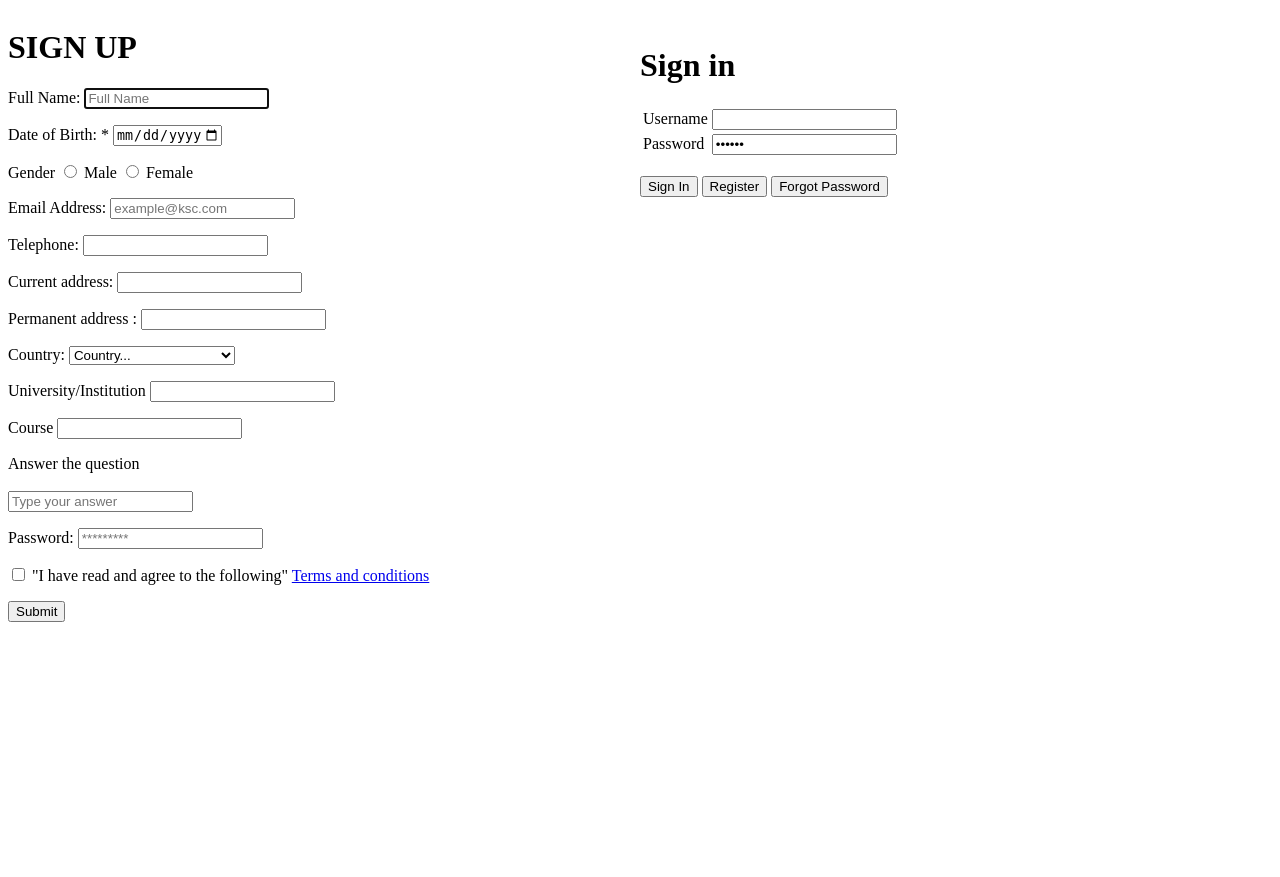
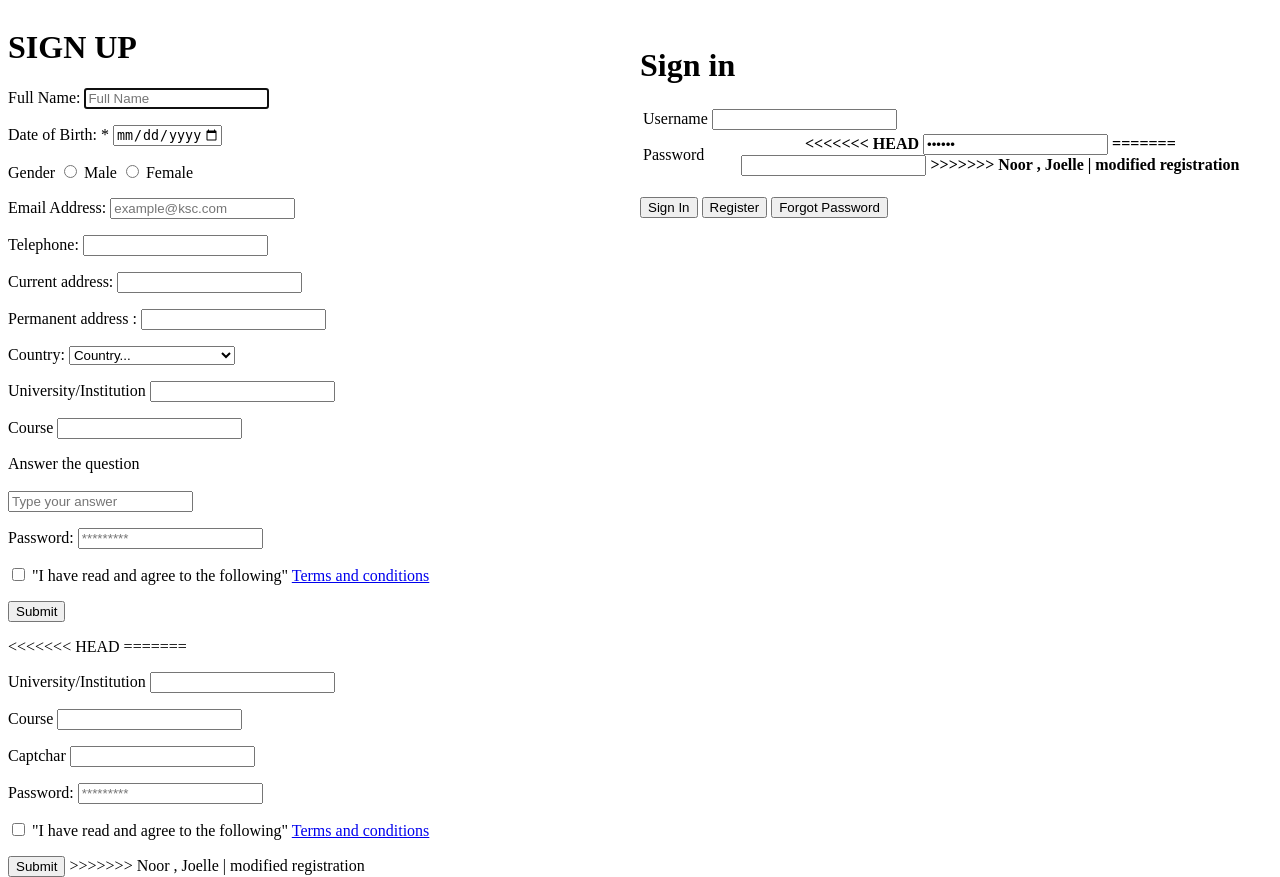
Before and after one commit to knowledge-sharing-campaign/site, a Flask app: template app/app_core/templates/registration.html in a window 1280 px wide. Before the commit the page ends 622 px from the top, so only its background shows below. Run offline with Flask 2, Linux system fonts and the light colour scheme; the template is opened without the code that fills it, so the values that code supplies are empty.

Commit message:
Noor ,Joelle

```diff
--- a/app/app_core/templates/registration.html
+++ b/app/app_core/templates/registration.html
@@ -138,6 +138,51 @@
                     <p>
                     <input type="submit" value="Submit"><br>
                 </form>
+<<<<<<< HEAD
+=======
+                </p>
+                <p>
+                    <label for="university"> University/Institution <span class="required"></span></label>
+                    <input type="text" name="university or institution">
+                    <br>
+                </p>
+                <p>
+                    <label for="course"> Course <span class="required"></span></label>
+                    <input type="text" name="Course or field of study">
+                    <br>
+                </p>
+                <p>
+                    <label for="captchar"> Captchar <span class="captchar"></span></label>
+                    <input type="text" name="Verify if you are a human">
+                    <br>
+
+                </p>
+                <p>
+                    <label for="password">Password: <span class="required"></span></label>
+                    <input type="password"  name="password" value="" placeholder="*********" required="required" autofocus="autofocus" />
+                </p>
+                <p>
+                    <INPUT TYPE="checkbox" NAME="Terms" VALUE="Conditions"> "I have read and agree to the following" <a target="_blank" href="http://ideamensch.com/terms-and-conditions" rel="nofollow" >Terms and conditions</a>
+
+                </p>
+                <p>
+                <script type="text/javascript">
+                    $('#recaptchaButton').click(function (e) {
+    e.preventDefault();
+    $.post('https://examples.webscript.io/recaptcha',
+        { challenge: Recaptcha.get_challenge(), response:Recaptcha.get_response() },
+        function (data) {
+            if (data.success) {
+                alert("Captcha completed successfully!");
+                loadCaptcha();
+            } else {
+                alert("Captcha failed.");
+            }
+        });
+});</script>
+                </p>
+                <input type="submit" value="Submit">
+>>>>>>> Noor , Joelle | modified registration
     </div>
     <div style="float:right; width:50%; ">
         <form>
@@ -153,7 +198,12 @@
                 <tr>
                     <td>Password</td>
                     <th>
+<<<<<<< HEAD
                         <input type="password" id="myPsw" value="psw123">
+=======
+                        <input type="password" id="myPsw">
+
+>>>>>>> Noor , Joelle | modified registration
                     </th>
                 </tr>
             </table>
```
